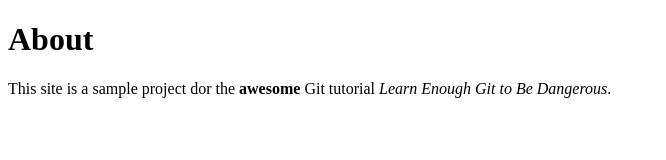
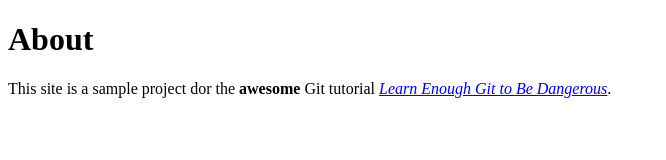
Before and after one commit to mwax3000/website, a plain HTML site: page about.html in a window 1280 px wide. Shown: the whole page, without its empty margins (0-666 px from the left). Drawn offline with Linux system fonts and the light colour scheme.

Commit message:
Add link to tutorial title

```diff
--- a/about.html
+++ b/about.html
@@ -3,11 +3,11 @@
 <html lang="en" dir="ltr">
   <head>
     <meta charset="utf-8">
-    <title>A whale of greeting</title>
+    <title>About Us</title>
   </head>
   <body>
     <h1>About</h1>
-    <p>This site is a sample project dor the <strong>awesome</strong> Git tutorial <em>Learn Enough Git to Be Dangerous</em>.
+    <p>This site is a sample project dor the <strong>awesome</strong> Git tutorial <a href="http://learnenough.com/git-tutorial"> <em>Learn Enough Git to Be Dangerous</em></a>.
     </p>
   </body>
 </html>
```
